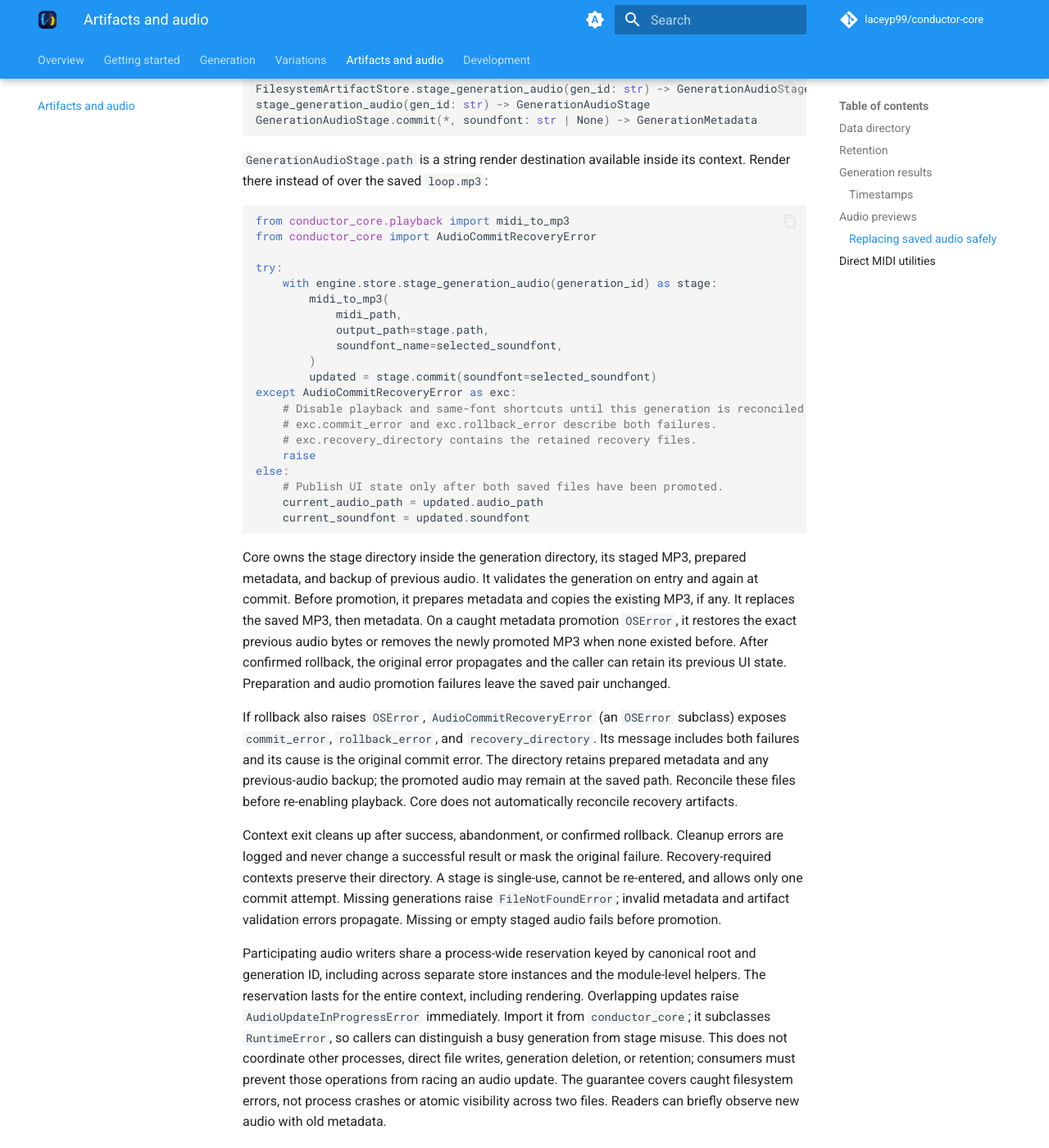
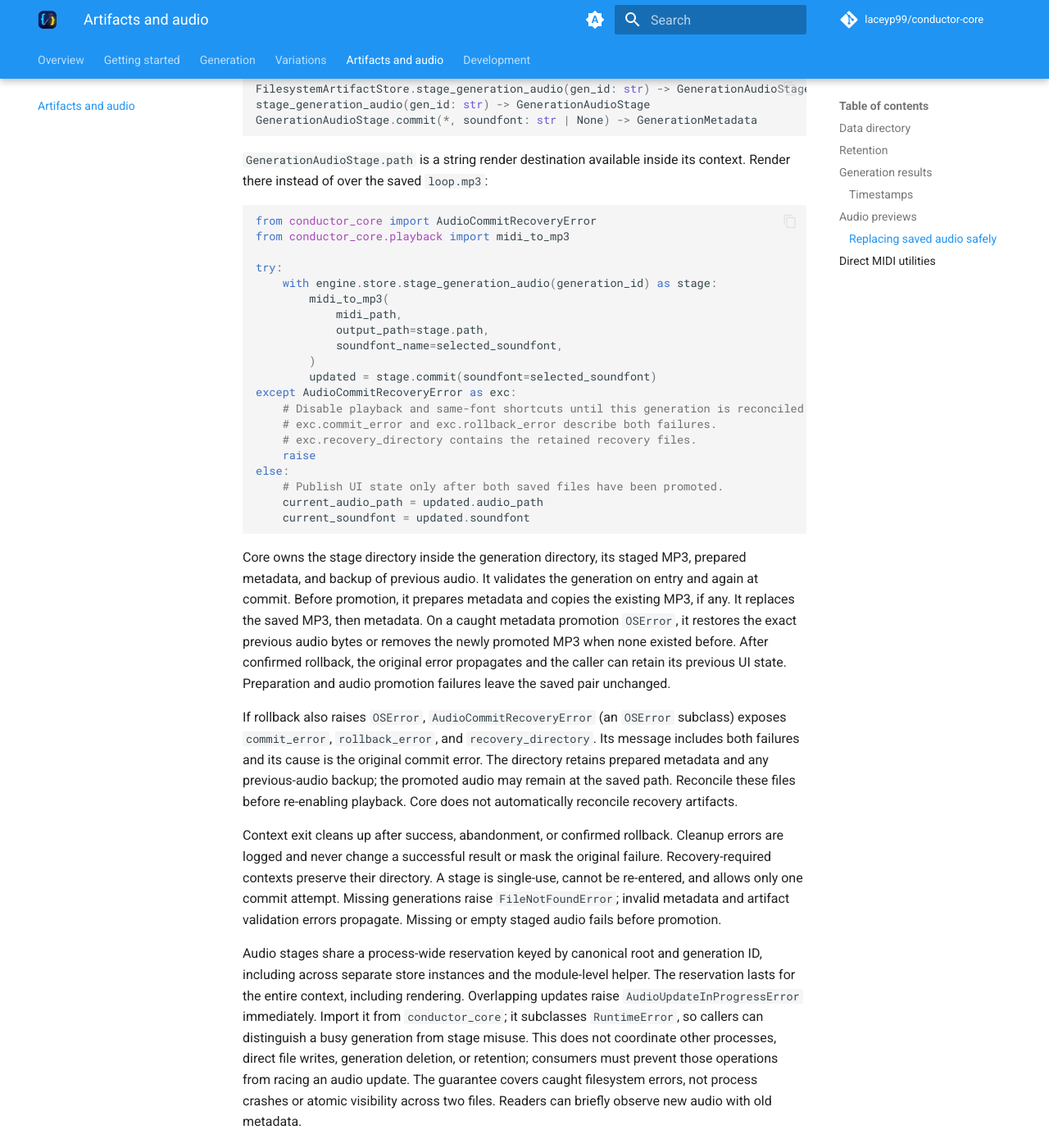
Before and after one commit to laceyp99/conductor-core, an MkDocs documentation site: the page built from docs/artifacts-and-audio.md, in a window 1280 px wide and 1400 px high, scrolled down 3684 px. Shown: the whole window at 82% size. Built offline with MkDocs 1.6.1 and Material for MkDocs 9.7.7, drawn with Linux system fonts in a browser that asks for light colours; comment, search, counter and statistics services are not loaded.

Commit message:
docs(storage): describe the audio reservation in terms of stages
Co-Authored-By: Claude Fable 5.2 <noreply@anthropic.com>

````diff
--- a/docs/artifacts-and-audio.md
+++ b/docs/artifacts-and-audio.md
@@ -135,8 +135,8 @@ GenerationAudioStage.commit(*, soundfont: str | None) -> GenerationMetadata
 context. Render there instead of over the saved `loop.mp3`:
 
 ```python
+from conductor_core import AudioCommitRecoveryError
 from conductor_core.playback import midi_to_mp3
-from conductor_core import AudioCommitRecoveryError
 
 try:
     with engine.store.stage_generation_audio(generation_id) as stage:
@@ -180,9 +180,9 @@ single-use, cannot be re-entered, and allows only one commit attempt. Missing
 generations raise `FileNotFoundError`; invalid metadata and artifact validation
 errors propagate. Missing or empty staged audio fails before promotion.
 
-Participating audio writers share a process-wide reservation keyed by canonical
+Audio stages share a process-wide reservation keyed by canonical
 root and generation ID, including across separate store instances and the
-module-level helpers. The reservation lasts for the entire context, including
+module-level helper. The reservation lasts for the entire context, including
 rendering. Overlapping updates raise `AudioUpdateInProgressError` immediately.
 Import it from `conductor_core`; it subclasses `RuntimeError`, so callers
 can distinguish a busy generation from stage misuse. This does not
````
Also changed, not shown: 1 other file.
